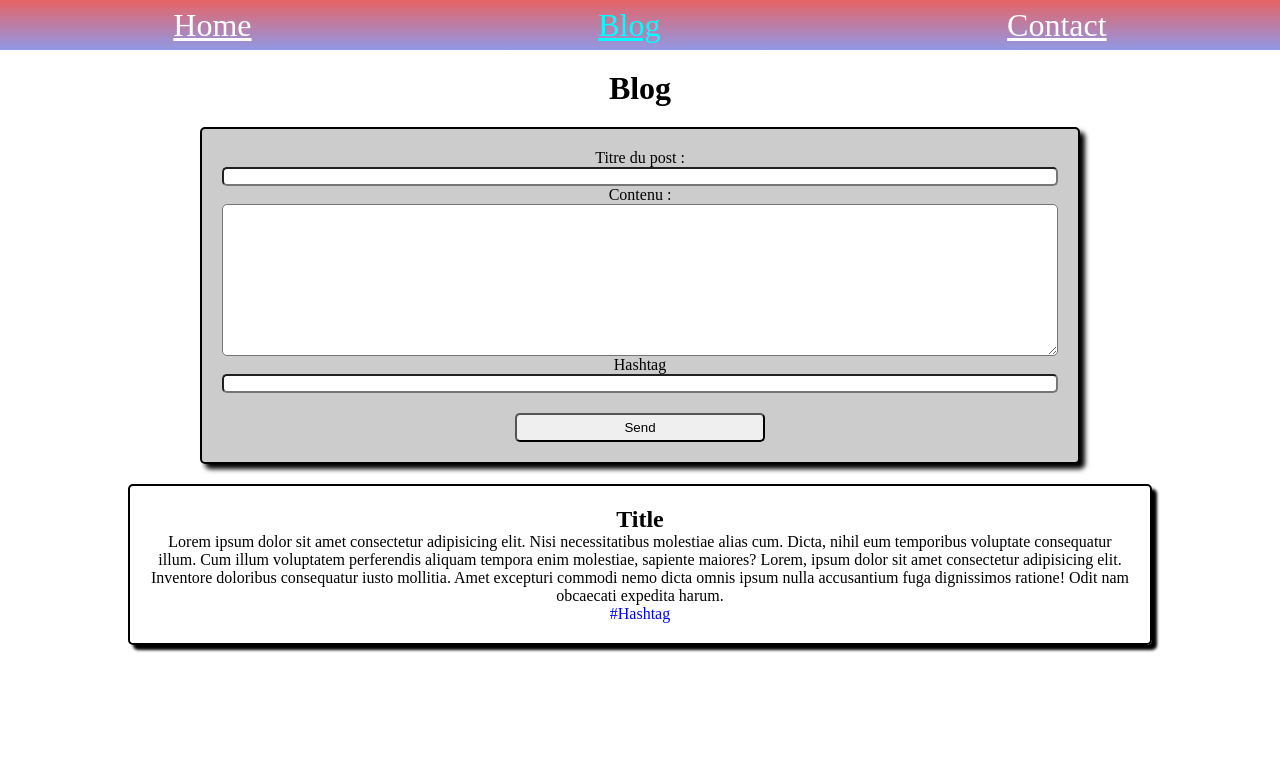
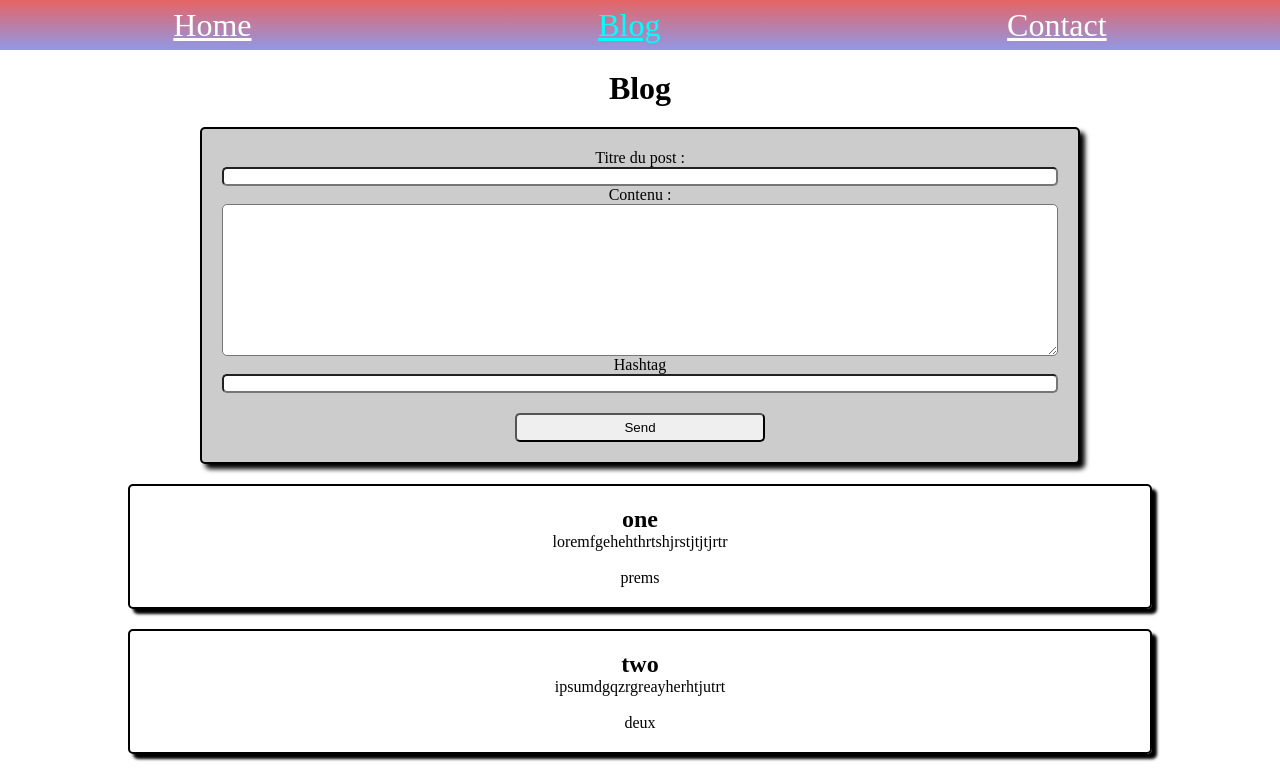
Before and after one commit to julienPardoel/projetdevblog, a React (Create React App) app: page /blog in a window 1280 px wide. Shown: the top 772 px of the page. Built offline with nearby package versions, Linux system fonts and the light colour scheme.

Commit message:
data incorporées

```diff
--- /dev/null
+++ b/src/components/Articles.js
@@ -0,0 +1,21 @@
+const Articles = ({datas}) => {
+    return (
+        <>
+            {datas.map((post) => {
+                const { id, title, article, hashtag } = post;
+                return (
+                    <div className="articles" key="id">
+                        <article>
+                            <h2>{title}</h2>
+                            <p>{article}</p>
+                            <br />
+                            <a>{hashtag}</a>
+                        </article>
+                    </div>
+                )
+            })}
+        </>
+    )
+}
+
+export default Articles
--- a/src/pages/Blog.js
+++ b/src/pages/Blog.js
@@ -1,20 +1,17 @@
-import React from 'react';
+import React, {useState}from 'react';
 import Navigation from '../components/Navigation';
 import Formulaire from '../components/Formulaire';
+import Articles from '../components/Articles';
+import data from '../data/data';
 
 const Blog = () => {
+    const[datas] = useState(data);
     return (
         <div className="blog">
             <Navigation />
             <h1>Blog</h1>
             <Formulaire />
-            <article>
-                <h2>Title</h2>
-                <p>Lorem ipsum dolor sit amet consectetur adipisicing elit. Nisi necessitatibus molestiae alias cum. Dicta, nihil eum temporibus voluptate consequatur illum. Cum illum voluptatem perferendis aliquam tempora enim molestiae, sapiente maiores? Lorem, ipsum dolor sit amet consectetur adipisicing elit. Inventore doloribus consequatur iusto mollitia. Amet excepturi commodi nemo dicta omnis ipsum nulla accusantium fuga dignissimos ratione! Odit nam obcaecati expedita harum.
-                    <br/>
-                    <a>#Hashtag</a>
-                </p>
-            </article>
+            <Articles datas={datas} />
         </div>
     )
 }
--- a/src/styles/_blog.scss
+++ b/src/styles/_blog.scss
@@ -3,24 +3,4 @@
     h1{
         margin: 20px 0 20px 0;
     }
-    article{
-        border: 2px solid black;
-        border-radius: 5px;
-        width:80vw;
-        display: flex;
-        flex-direction: column;
-        margin: auto;
-        padding: 20px;
-        margin-top: 20px;
-        box-shadow: 5px 5px 3px;
-        p{
-            a{
-                color:blue;
-            }
-        }
-    }
-    article:hover{
-        cursor: pointer;
-        background-color: rgb(204, 204, 204);
-    }
 }
--- /dev/null
+++ b/src/styles/components/_article.scss
@@ -0,0 +1,20 @@
+.articles{
+    border: 2px solid black;
+    border-radius: 5px;
+    width:80vw;
+    display: flex;
+    flex-direction: column;
+    margin: auto;
+    padding: 20px;
+    margin-top: 20px;
+    box-shadow: 5px 5px 3px;
+    p{
+        a{
+            color:blue;
+        }
+    }
+}
+.articles:hover{
+    cursor: pointer;
+    background-color: rgb(204, 204, 204);
+}
--- a/src/styles/index.scss
+++ b/src/styles/index.scss
@@ -4,4 +4,5 @@
 @import './_contact.scss';
 @import './_notfound.scss';
 @import './components/_navigation.scss';
-@import './components/formulaire.scss';
+@import './components/_formulaire.scss';
+@import './components/_article.scss';
```
Also changed, not shown: src/components/Article.js (deleted, +0 -11 lines).
